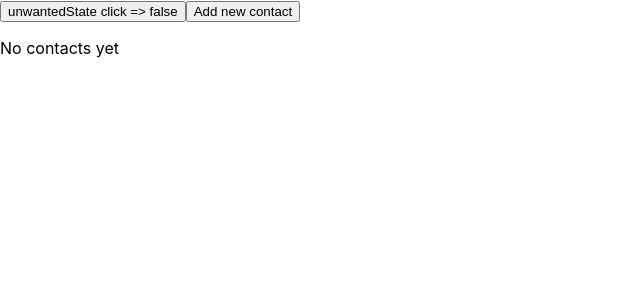
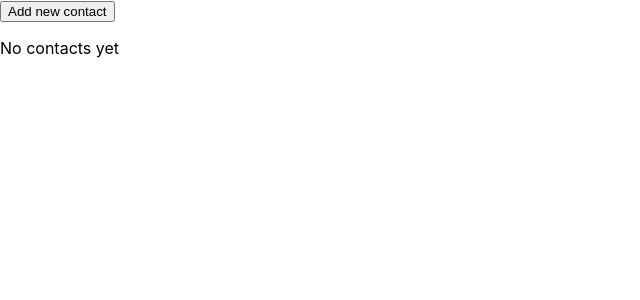
Before and after one commit to learnwithparam/react-crud-contact-list, a React (Create React App) app: page / in a window 1280 px wide. Shown: the top 300 px of the page, without its empty margins (0-640 px from the left). Built offline with nearby package versions, Linux system fonts and the light colour scheme; the HTML template or start-up script is replaced by a standard one.

Commit message:
fix: remove unwanted button

```diff
--- a/src/App.js
+++ b/src/App.js
@@ -1,16 +1,11 @@
-import React, { useState } from "react";
+import React from "react";
 import ContactList from "./components/contact-list";
 import AddContact from "./components/add-contact";
 import GlobalProvider from "./components/global-state";
 
 function App() {
-  const [unwantedState, setUnwantedState] = useState(false);
-
   return (
     <>
-      <button onClick={() => setUnwantedState(!unwantedState)}>
-        unwantedState click => {`${unwantedState}`}
-      </button>
       <GlobalProvider>
         <AddContact />
         <ContactList />
--- a/src/components/global-state.js
+++ b/src/components/global-state.js
@@ -1,10 +1,4 @@
-import React, {
-  createContext,
-  useContext,
-  useCallback,
-  useEffect,
-  useMemo,
-} from "react";
+import React, { createContext, useContext, useCallback, useMemo } from "react";
 import useContacts from "./use-contacts";
 import useContactsStorage from "./use-contacts-storage";
 
@@ -67,12 +61,6 @@ const GlobalProvider = ({ children }) => {
     [contacts, removeContact, editContact, addContact, addContacts]
   );
 
-  useEffect(() => {
-    console.log(
-      "context re-created without anything changed in global provider"
-    );
-  }, [context]);
-
   return (
     <GlobalContext.Provider value={context}>{children}</GlobalContext.Provider>
   );
```
